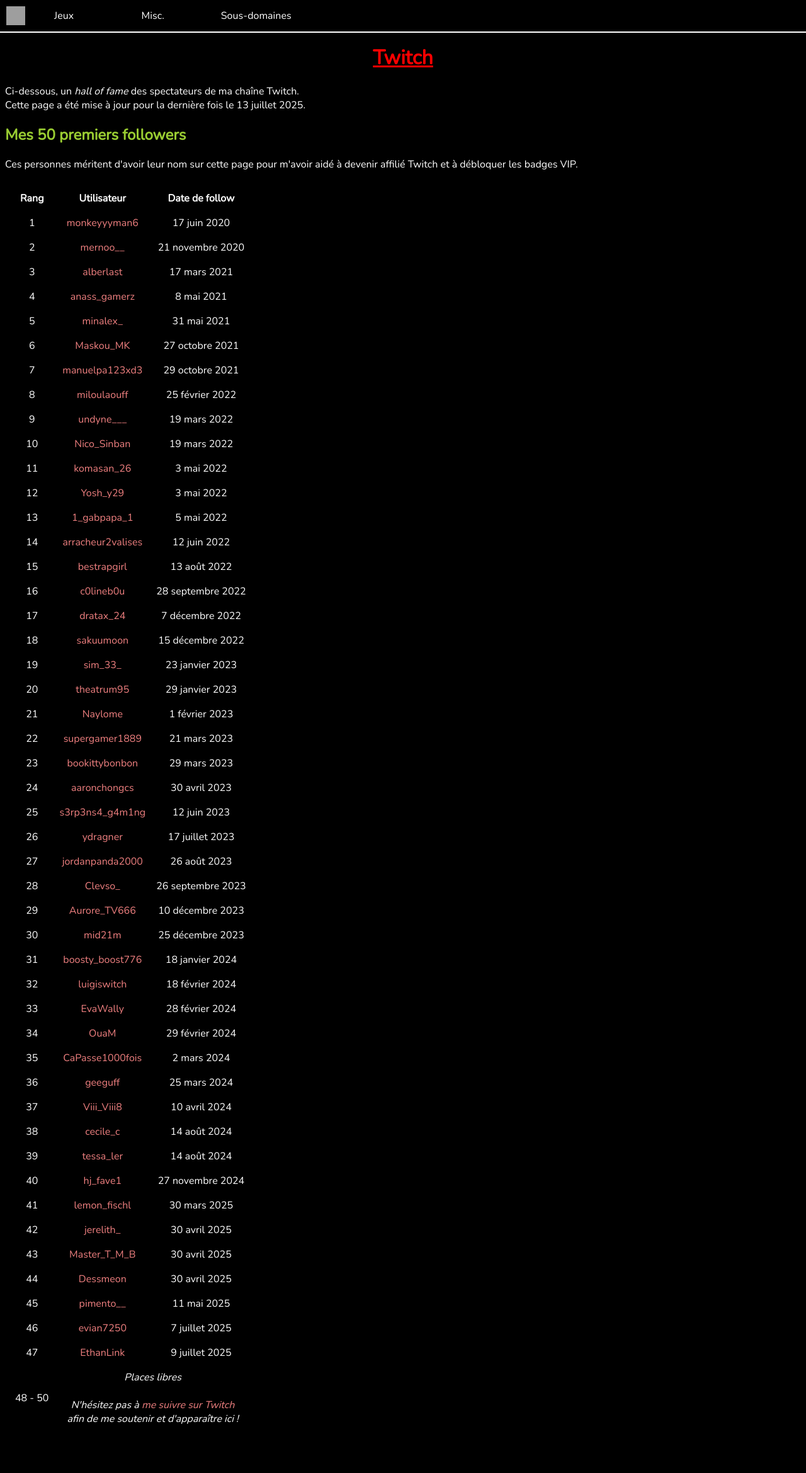
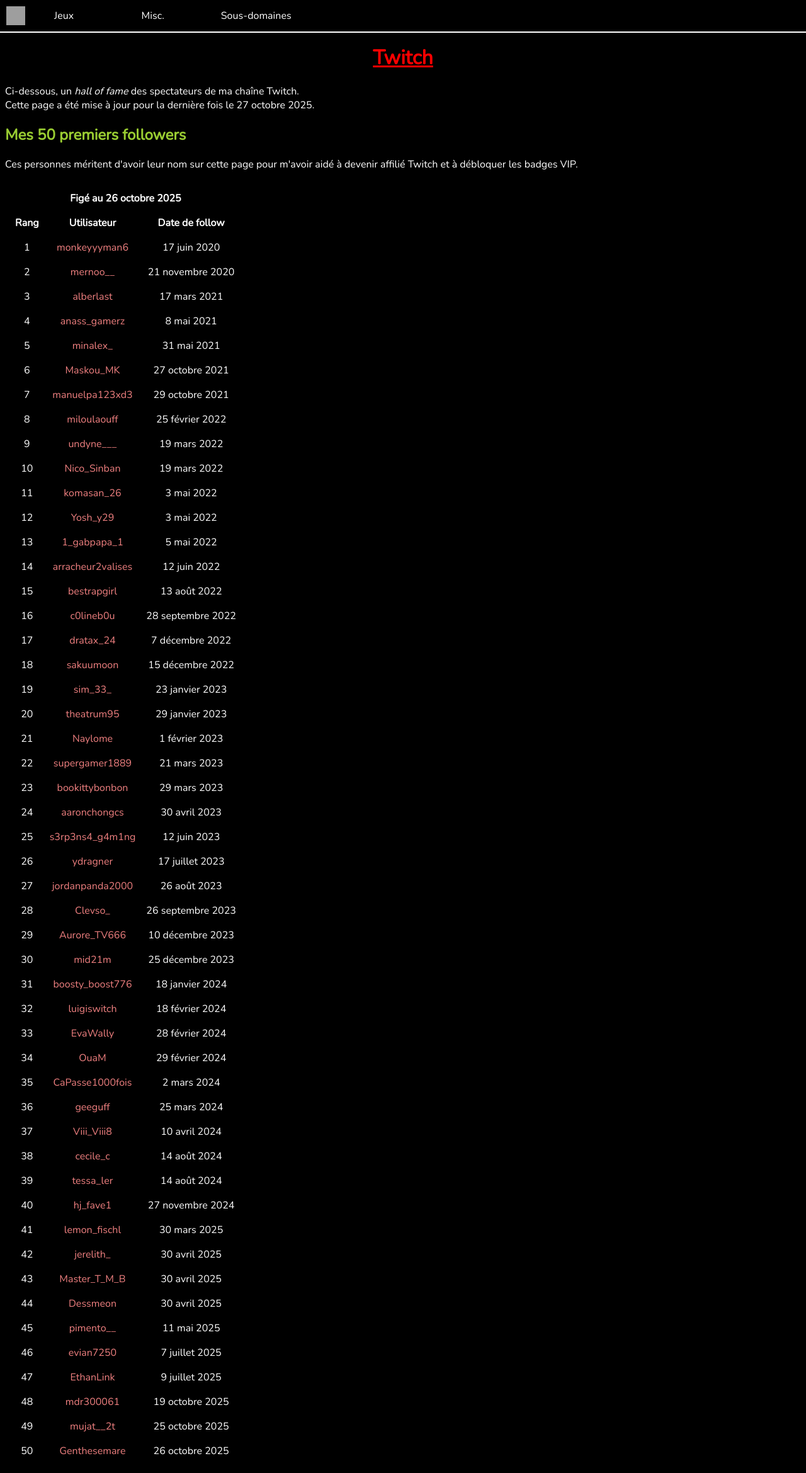
Before and after one commit to MarioSwitch/marioswitch.github.io, a PHP site: page /pages/misc/twitch.php in a window 1280 px wide. Shown: the whole page at 63% size. Before the commit the page ends 2261 px from the top, so only its background shows below. Run offline with PHP 8.4, Linux system fonts and the light colour scheme; grey boxes are pictures that could not be loaded.

Commit message:
[118] Updated Twitch

```diff
--- a/pages/misc/twitch.php
+++ b/pages/misc/twitch.php
@@ -14,7 +14,7 @@
 		<h1>Twitch</h1>
 		<p>
 			Ci-dessous, un <i>hall of fame</i> des spectateurs de ma chaîne Twitch.<br>
-			Cette page a été mise à jour pour la dernière fois le 13 juillet 2025.<br>
+			Cette page a été mise à jour pour la dernière fois le 27 octobre 2025.<br>
 		</p>
 		<h2>Mes 50 premiers followers</h2>
 		<p>
@@ -22,12 +22,15 @@
 		</p>
 		<table class="table-hidden">
 			<tr>
+				<th colspan="3">Figé au 26 octobre 2025</th>
+			</tr>
+			<tr>
 				<th>Rang</th>
 				<th>Utilisateur</th>
 				<th>Date de follow</th>
 			</tr>
 			<tr>
-				<td><?php echo rank(); ?></td>
+				<td><?php echo rank(1); ?></td>
 				<td><?php echoTwitchChannel("monkeyyyman6"); ?></td>
 				<td>17 juin 2020</td>
 			</tr>
@@ -262,8 +265,20 @@
 				<td>9 juillet 2025</td>
 			</tr>
 			<tr>
-				<td><?php echo rank(); ?> - 50</td>
-				<td colspan="2"><i>Places libres<br><br>N'hésitez pas à <a href="https://www.twitch.tv/MarioSwitch2020">me suivre sur Twitch</a><br>afin de me soutenir et d'apparaître ici !</i></td>
+				<td><?php echo rank(); ?></td>
+				<td><?php echoTwitchChannel("mdr300061"); ?></td>
+				<td>19 octobre 2025</td>
+			</tr>
+			<tr>
+				<td><?php echo rank(); ?></td>
+				<td><?php echoTwitchChannel("mujat__2t"); ?></td>
+				<td>25 octobre 2025</td>
+			</tr>
+			<tr>
+				<td><?php echo rank(); ?></td>
+				<td><?php echoTwitchChannel("Genthesemare"); ?></td>
+				<td>26 octobre 2025</td>
+			</tr>
 		</table>
 	</body>
 </html>
```
